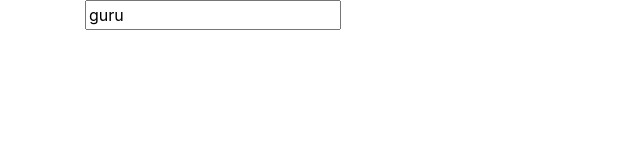
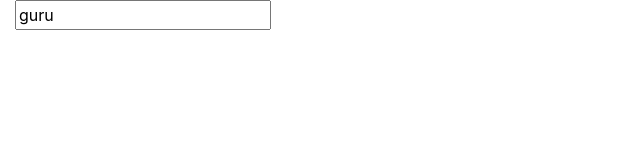
Before and after one commit to ds-gurukandhamoorthi/temp-wasm, a plain HTML site: page index.html in a window 1280 px wide. Shown: the whole page, without its empty margins (0-640 px from the left). Drawn offline with nearby package versions, Linux system fonts and the light colour scheme.

Commit message:
Modify bootstrap container

```diff
--- a/index.html
+++ b/index.html
@@ -21,9 +21,17 @@
    source.addEventListener("change", run, false);
 
  </script>
- <div class="container">
-  <input id="source" value="guru" type="text"></input>
+ <div class="container-fluid">
+   <div class="row">
+   <div class="col">
+  <input id="source" value="guru" type="text" />
+</div>
+</div>
+   <div class="row">
+   <div class="col">
   <div id="output"></div>
+</div>
+</div>
  </div>
 
 </body>
```
